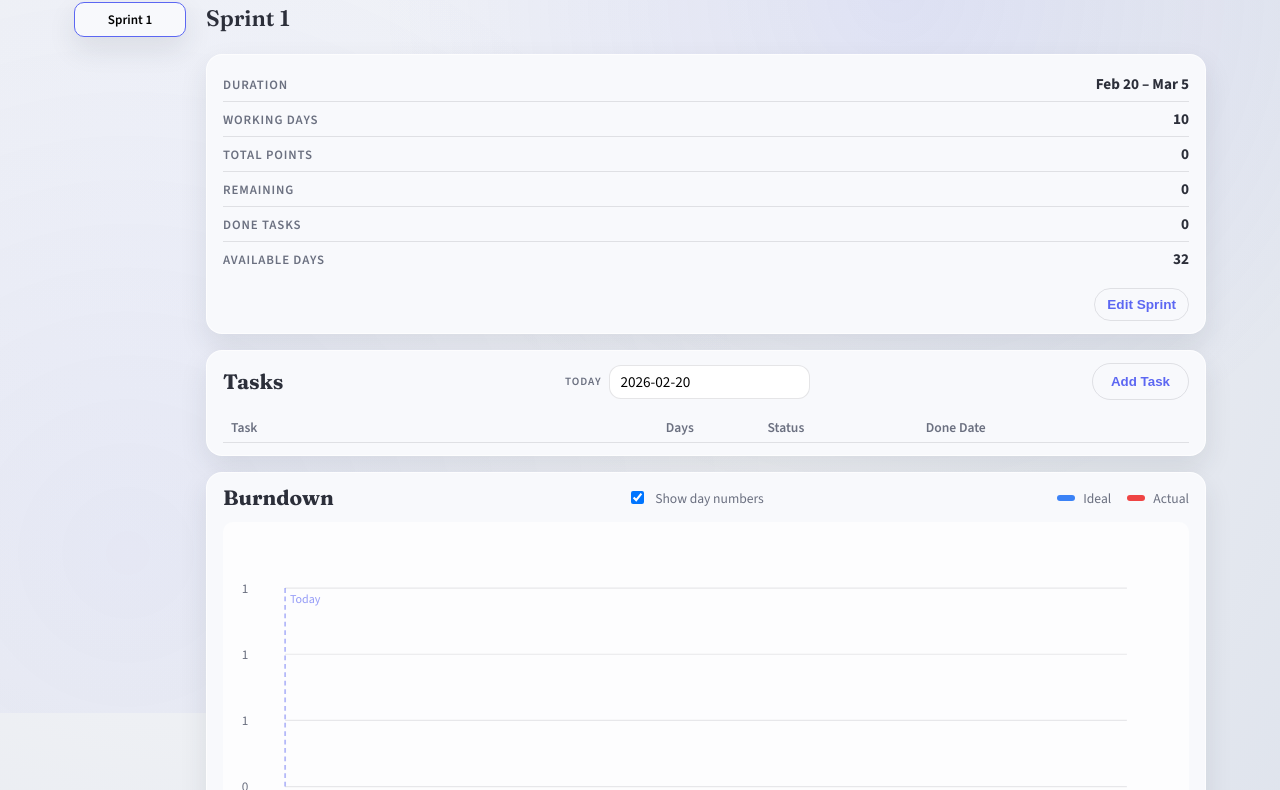
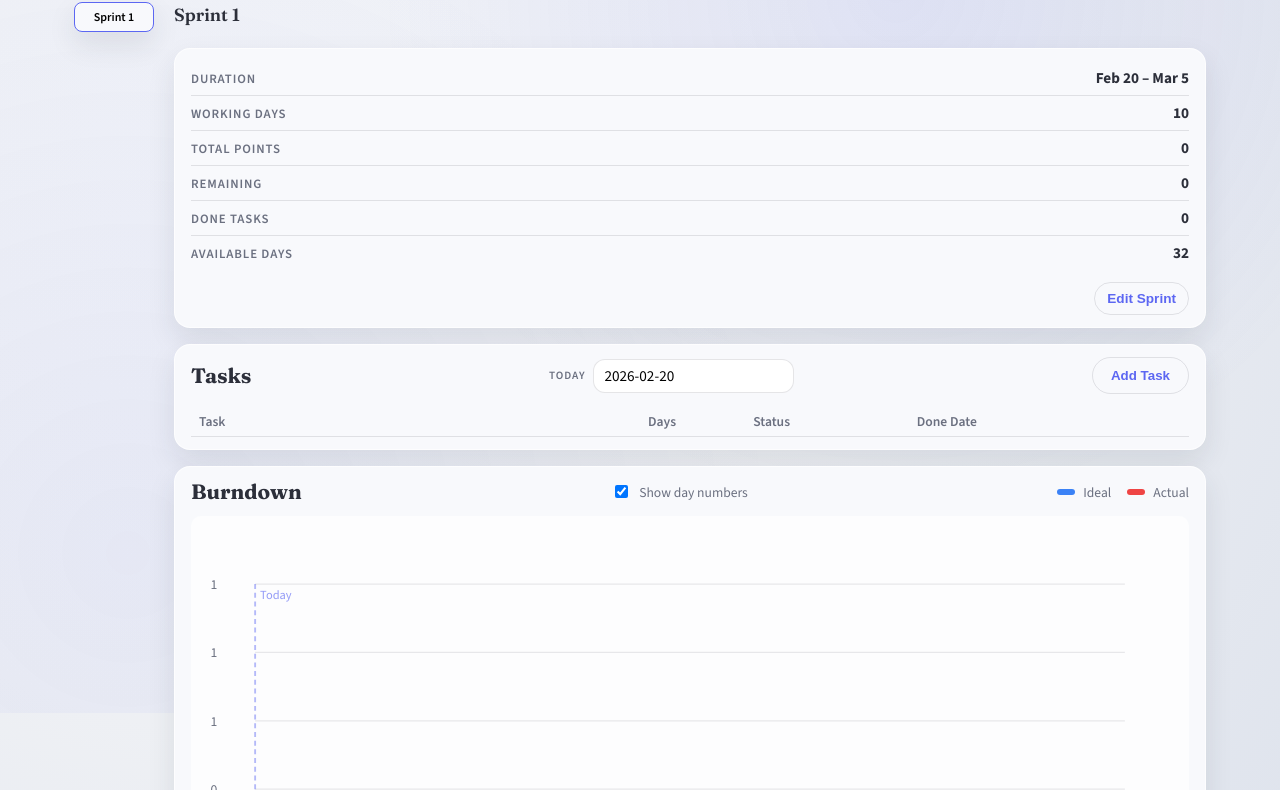
Before and after one commit to daekyuny/bdc_studio, a website: page index.html in a window 1280 px wide. Shown: the part 87-877 px from the top of the page. Drawn offline with nearby package versions, Linux system fonts and the light colour scheme.

Commit message:
Tighten sidebar, shrink sprint title, fix title overflow
- Sidebar column: 112px → 80px; sprint button font/padding reduced
- Sprint title font: 1.4rem → 1.1rem
- Fix title bar expanding cards: add min-width:0 to .content and
  .sprint-title-bar so long titles scroll instead of pushing cards wider

Co-Authored-By: Claude Sonnet 4.6 <noreply@anthropic.com>

```diff
--- a/styles.css
+++ b/styles.css
@@ -89,7 +89,7 @@ p {
 
 .layout {
   display: grid;
-  grid-template-columns: 112px 1fr;
+  grid-template-columns: 80px 1fr;
   gap: 20px;
 }
 
@@ -102,11 +102,11 @@ p {
 .sprint-item {
   background: var(--panel);
   border: 1px solid var(--stroke);
-  border-radius: 10px;
-  padding: 8px 10px;
+  border-radius: 8px;
+  padding: 6px 4px;
   text-align: center;
   font-family: "Source Sans 3", sans-serif;
-  font-size: 0.82rem;
+  font-size: 0.75rem;
   font-weight: 600;
   width: 100%;
   cursor: pointer;
@@ -139,6 +139,7 @@ p {
   display: flex;
   flex-direction: column;
   gap: 16px;
+  min-width: 0;
 }
 
 .setup-row {
@@ -428,6 +429,8 @@ h3 {
   white-space: nowrap;
   padding: 2px 0 6px;
   scrollbar-width: none;
+  width: 100%;
+  min-width: 0;
 }
 
 .sprint-title-bar::-webkit-scrollbar {
@@ -436,7 +439,7 @@ h3 {
 
 .sprint-title-text {
   font-family: "Fraunces", "Georgia", serif;
-  font-size: 1.4rem;
+  font-size: 1.1rem;
   font-weight: 600;
   color: var(--ink);
   margin: 0;
```
